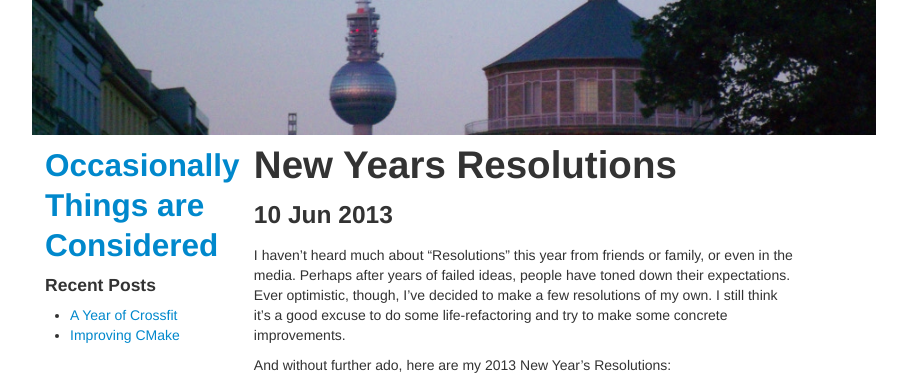
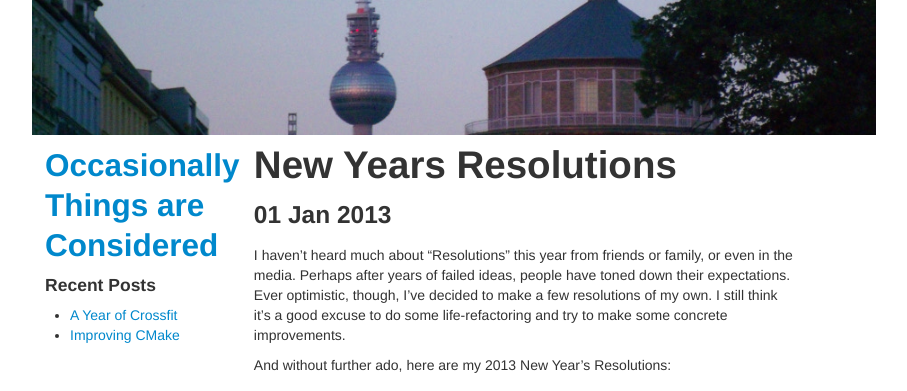
Before and after one commit to chachi/chachi.github.io, a Jekyll site: the page built from _posts/2013-01-01-new-years-resolution.md, in a window 1280 px wide and 1400 px high. Shown: the top 391 px of the window, without its empty margins (186-1093 px from the left). Built offline with Jekyll 4.4.1, drawn with Linux system fonts in a browser that asks for light colours.

Commit message:
Fixes post dates and adds footer.

```diff
--- /dev/null
+++ b/_includes/footer.html
@@ -0,0 +1,2 @@
+<hr/>
+<p align="center"> &#169 Jack Morrison {{ site.time | date: "%Y" }} </p>
--- a/_layouts/post.html
+++ b/_layouts/post.html
@@ -25,11 +25,12 @@
 	  </div>
 	  <div class="span8">
 	    <h1>{{ page.title }}</h1>
-	    <h3>{{ site.time | date_to_string }}</h3>
+	    <h3>{{ page.date | date_to_string }}</h3>
 	    {{content}}
 	  </div>
 	</div>
       </div>
     </div>
+    {% include footer.html %}
   </body>
 </html>
```
